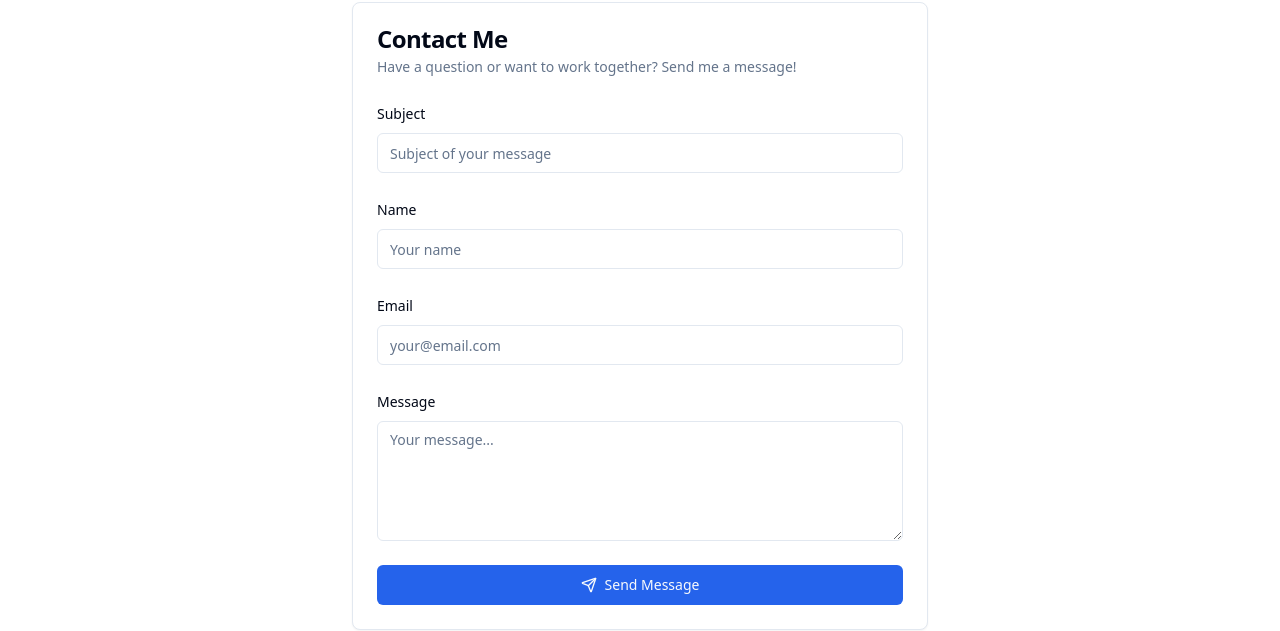
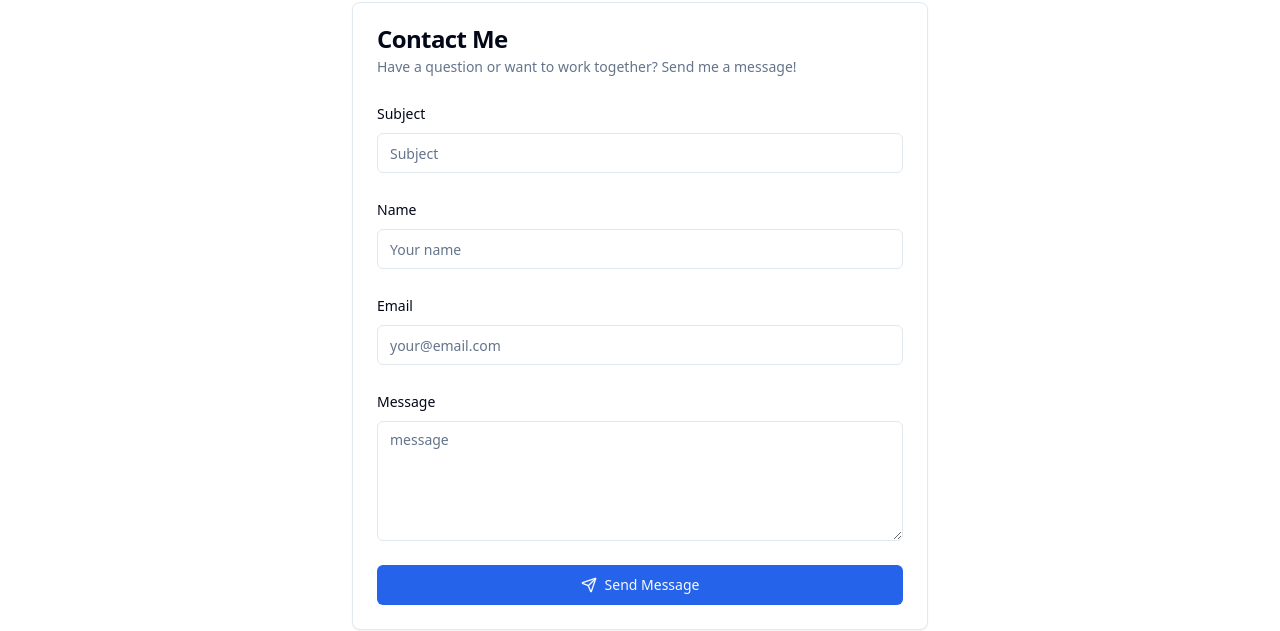
Before and after one commit to diegoamorenag/-ME, a React (Create React App) app in the folder frontend/: page / in a window 1280 px wide. Shown: the part 4098-4729 px from the top of the page. Built offline with nearby package versions, Linux system fonts and the light colour scheme.

Commit message:
updating test

```diff
--- a/frontend/src/pages/ContactPage.tsx
+++ b/frontend/src/pages/ContactPage.tsx
@@ -193,7 +193,7 @@ export const ContactPage = () => {
                     <Input
                       id="title"
                       name="title"
-                      placeholder="Subject of your message"
+                      placeholder="Subject"
                       value={formData.title}
                       onChange={handleChange}
                       disabled={isLoading}
@@ -245,7 +245,7 @@ export const ContactPage = () => {
                     <Textarea
                       id="message"
                       name="message"
-                      placeholder="Your message..."
+                      placeholder="message"
                       className="min-h-[120px]"
                       value={formData.message}
                       onChange={handleChange}
```
